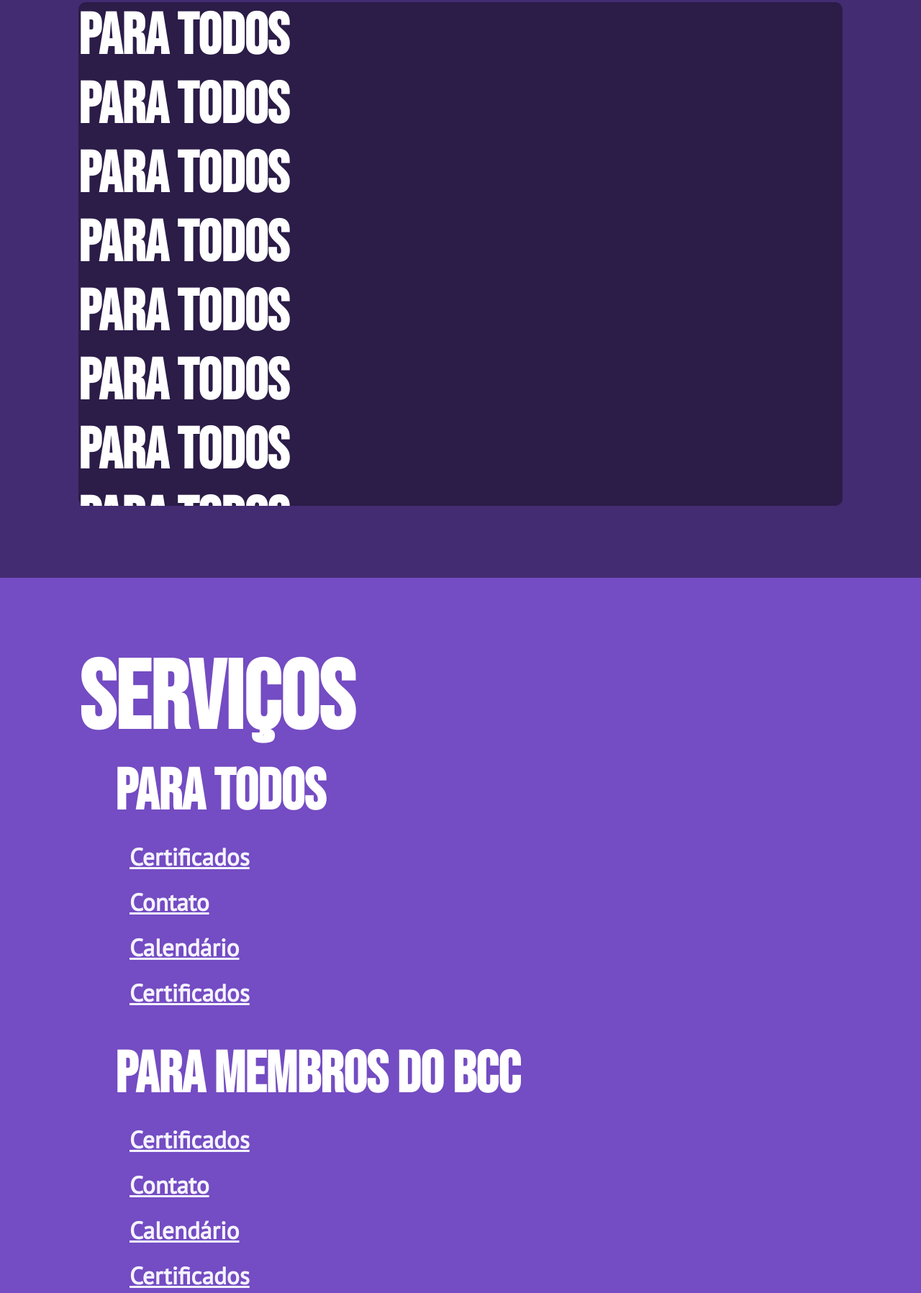
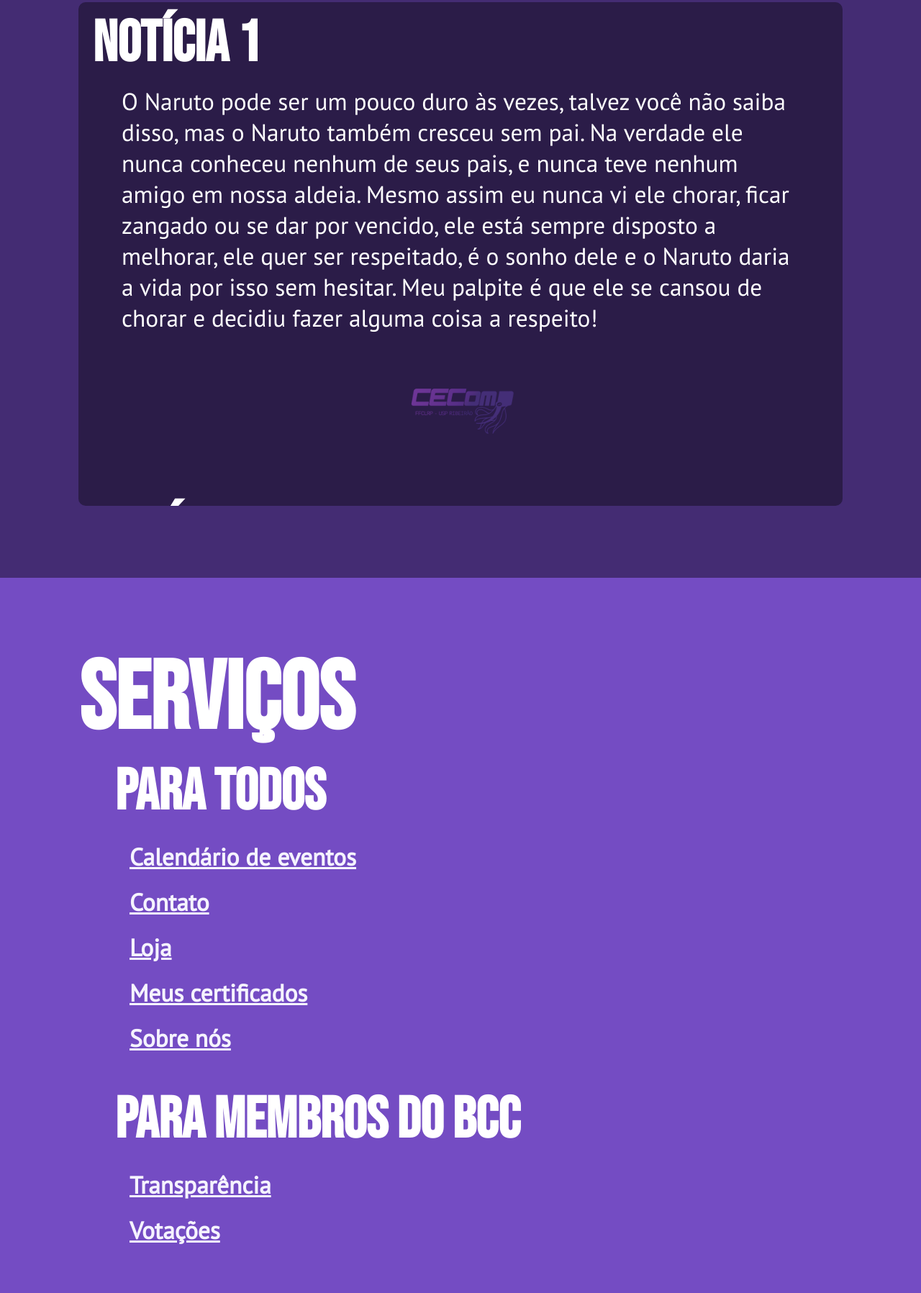
Before and after one commit to miiranta/cecomp-site, a plain HTML site: page index.html in a window 1280 px wide. Shown: the part 1068-2865 px from the top of the page at 72% size. Drawn offline with nearby package versions, Linux system fonts and the light colour scheme.

Commit message:
New links and pages

```diff
--- a/css/css.css
+++ b/css/css.css
@@ -123,6 +123,19 @@ p{
 
 .m100{
     margin: 100px;
+}
+
+/*Paddings*/
+.p10{
+    padding: 10px;
+}
+
+.p50{
+    padding: 50px;
+}
+
+.p100{
+    padding: 100px;
 }
 
 /*Buttons*/
--- a/index.html
+++ b/index.html
@@ -50,13 +50,13 @@
         </div>
 
         <div class="flex start">
-            <button class="bnt1">Notícias</button>
-            <button class="bnt1">Serviços</button>
-            <button class="bnt1">Loja</button>
+            <button class="bnt1" onclick="jumpTo('updates');">Notícias</button>
+            <button class="bnt1" onclick="jumpTo('services');">Serviços</button>
+            <button class="bnt1" onclick= "location.href = '/store'" >Loja</button>
         </div>
 
         <div class="flex end" style="margin-top:30px; margin-right:50px;">
-            <a class="a1" href="/">O que é CEComp?</a>
+            <a class="a1" href="/about">O que é CEComp?</a>
         </div>
 
         <div class="h100"></div>
@@ -73,53 +73,29 @@
         <div id="updates-main" class="flex center row" >
             <div id="updates-scroll" data-simplebar style="height:700px; width:90%;">
 
-                <div class="flex start row">
-                    <h2 class="text-subtitle">Para todos</h2>
+                <!-- Noticia 1 -->
+                <div class="flex start col m10">
+                    <h2 class="m10 text-subtitle" style="margin-top:0px;">Notícia 1</h2>
+                    <p class="m50 text-basic" style="margin-top:0;">O Naruto pode ser um pouco duro às vezes, talvez você não saiba disso, mas o Naruto também cresceu sem pai. Na verdade ele nunca conheceu nenhum de seus pais, e nunca teve nenhum amigo em nossa aldeia. Mesmo assim eu nunca vi ele chorar, ficar zangado ou se dar por vencido, ele está sempre disposto a melhorar, ele quer ser respeitado, é o sonho dele e o Naruto daria a vida por isso sem hesitar. Meu palpite é que ele se cansou de chorar e decidiu fazer alguma coisa a respeito!</p>
+
+                    <div class="flex center row">
+                        <img src="img/logo.png" style="width: 200px;">
+                    </div>
+
                 </div>
+                <div class="h50"></div>
 
-                <div class="flex start row">
-                    <h2 class="text-subtitle">Para todos</h2>
+                <!-- Noticia 2 -->
+                <div class="flex start col m10 p10">
+                    <h2 class="m10 text-subtitle" style="margin-top:0px;">Notícia 2</h2>
+                    <p class="m50 text-basic" style="margin-top:0;">O Naruto pode ser um pouco duro às vezes, talvez você não saiba disso, mas o Naruto também cresceu sem pai. Na verdade ele nunca conheceu nenhum de seus pais, e nunca teve nenhum amigo em nossa aldeia. Mesmo assim eu nunca vi ele chorar, ficar zangado ou se dar por vencido, ele está sempre disposto a melhorar, ele quer ser respeitado, é o sonho dele e o Naruto daria a vida por isso sem hesitar. Meu palpite é que ele se cansou de chorar e decidiu fazer alguma coisa a respeito!</p>
+
+                    <div class="flex center row">
+                        <img src="img/logo.png" style="width: 200px;">
+                    </div>
+
                 </div>
-
-                <div class="flex start row">
-                    <h2 class="text-subtitle">Para todos</h2>
-                </div>
-
-                <div class="flex start row">
-                    <h2 class="text-subtitle">Para todos</h2>
-                </div>
-
-                <div class="flex start row">
-                    <h2 class="text-subtitle">Para todos</h2>
-                </div>
-
-                <div class="flex start row">
-                    <h2 class="text-subtitle">Para todos</h2>
-                </div>
-
-                <div class="flex start row">
-                    <h2 class="text-subtitle">Para todos</h2>
-                </div>
-
-                <div class="flex start row">
-                    <h2 class="text-subtitle">Para todos</h2>
-                </div>
-
-                <div class="flex start row">
-                    <h2 class="text-subtitle">Para todos</h2>
-                </div>
-
-                <div class="flex start row">
-                    <h2 class="text-subtitle">Para todos</h2>
-                </div>
-
-                <div class="flex start row">
-                    <h2 class="text-subtitle">Para todos</h2>
-                </div>
-
-                <div class="flex start row">
-                    <h2 class="text-subtitle">Para todos</h2>
-                </div>
+                <div class="h50"></div>
 
 
             </div>
@@ -141,20 +117,19 @@
             <h2 class="m10 text-subtitle" style="margin-top:0px; padding-left:50px;">Para todos</h2>
         </div>
 
-        <a class="a2 m10" style="padding-left:70px;">Certificados</a>
-        <a class="a2 m10" style="padding-left:70px;">Contato</a>
-        <a class="a2 m10" style="padding-left:70px;">Calendário</a>
-        <a class="a2 m10" style="padding-left:70px;">Certificados</a>
+        <a href="/calendar" class="a2 m10" style="padding-left:70px;">Calendário de eventos</a>
+        <a href="/contact" class="a2 m10" style="padding-left:70px;">Contato</a>
+        <a href="/store" class="a2 m10" style="padding-left:70px;">Loja</a>
+        <a href="/certificates" class="a2 m10" style="padding-left:70px;">Meus certificados</a>
+        <a href="/about" class="a2 m10" style="padding-left:70px;">Sobre nós</a>
 
         <!-- For members -->
         <div class="flex start row">
             <h2 class="m10 text-subtitle" style="margin-top:35px; padding-left:50px;">Para membros do BCC</h2>
         </div>
 
-        <a class="a2 m10" style="padding-left:70px;">Certificados</a>
-        <a class="a2 m10" style="padding-left:70px;">Contato</a>
-        <a class="a2 m10" style="padding-left:70px;">Calendário</a>
-        <a class="a2 m10" style="padding-left:70px;">Certificados</a>
+        <a href="/transparency" class="a2 m10" style="padding-left:70px;">Transparência</a>
+        <a href="/polls" class="a2 m10" style="padding-left:70px;">Votações</a>
 
 
         <div class="h100"></div>
--- a/js/load-index.js
+++ b/js/load-index.js
@@ -71,3 +71,20 @@ function animateGreetings(){
     });
 
 }
+
+function jumpTo(location){
+    if(location == "updates"){
+      $("#updates-div")[0].scrollIntoView({
+        behavior: "smooth",
+        block: "start"
+      });
+    }
+
+    if(location == "services"){
+      $("#services-div")[0].scrollIntoView({
+        behavior: "smooth",
+        block: "start"
+      });
+    }
+
+}
```
Also changed, not shown: about.html (added), calendar.html (added), certificates.html (added), console.html (added), error.html (added), login.html (added), polls.html (added), store.html (added), transparency.html (added).
